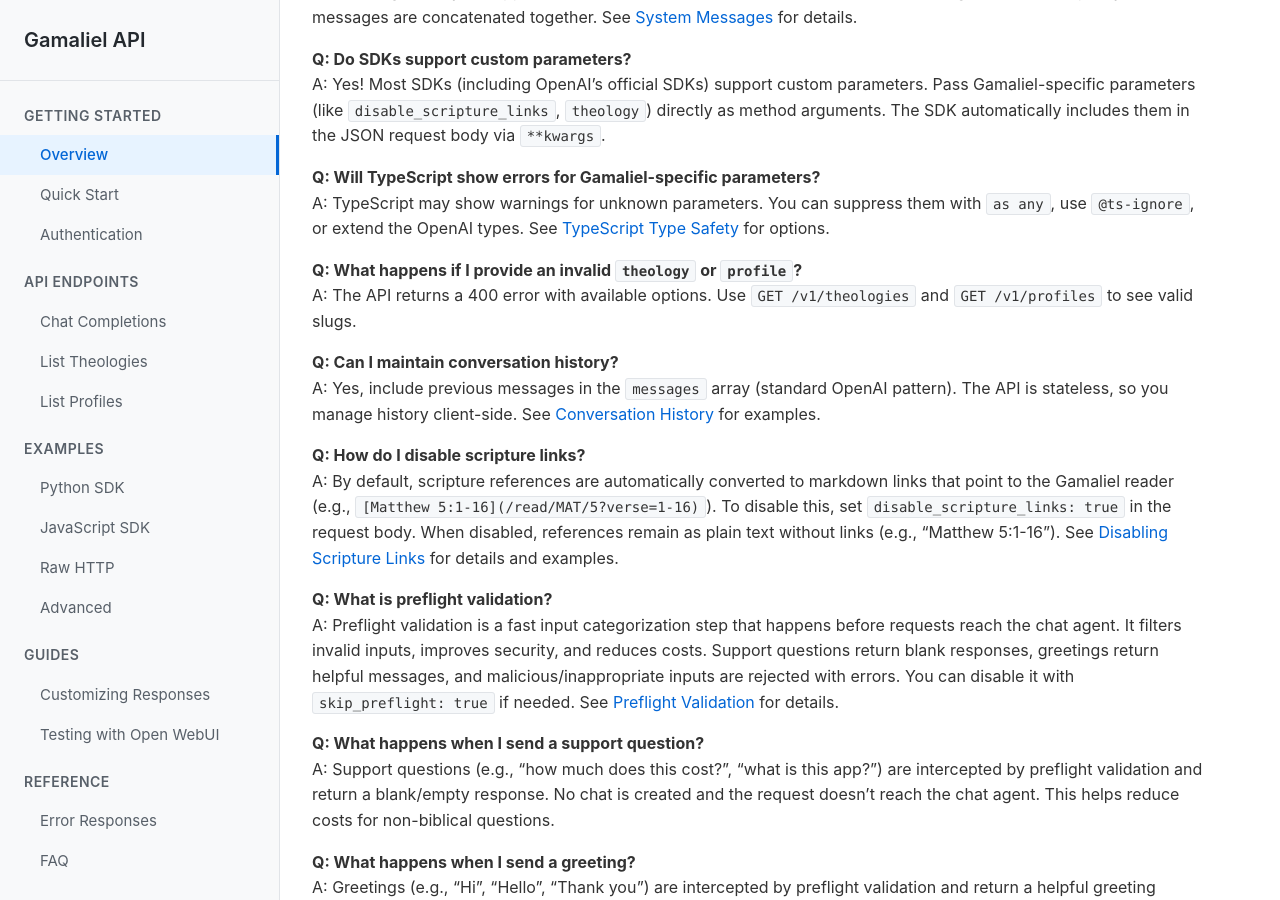
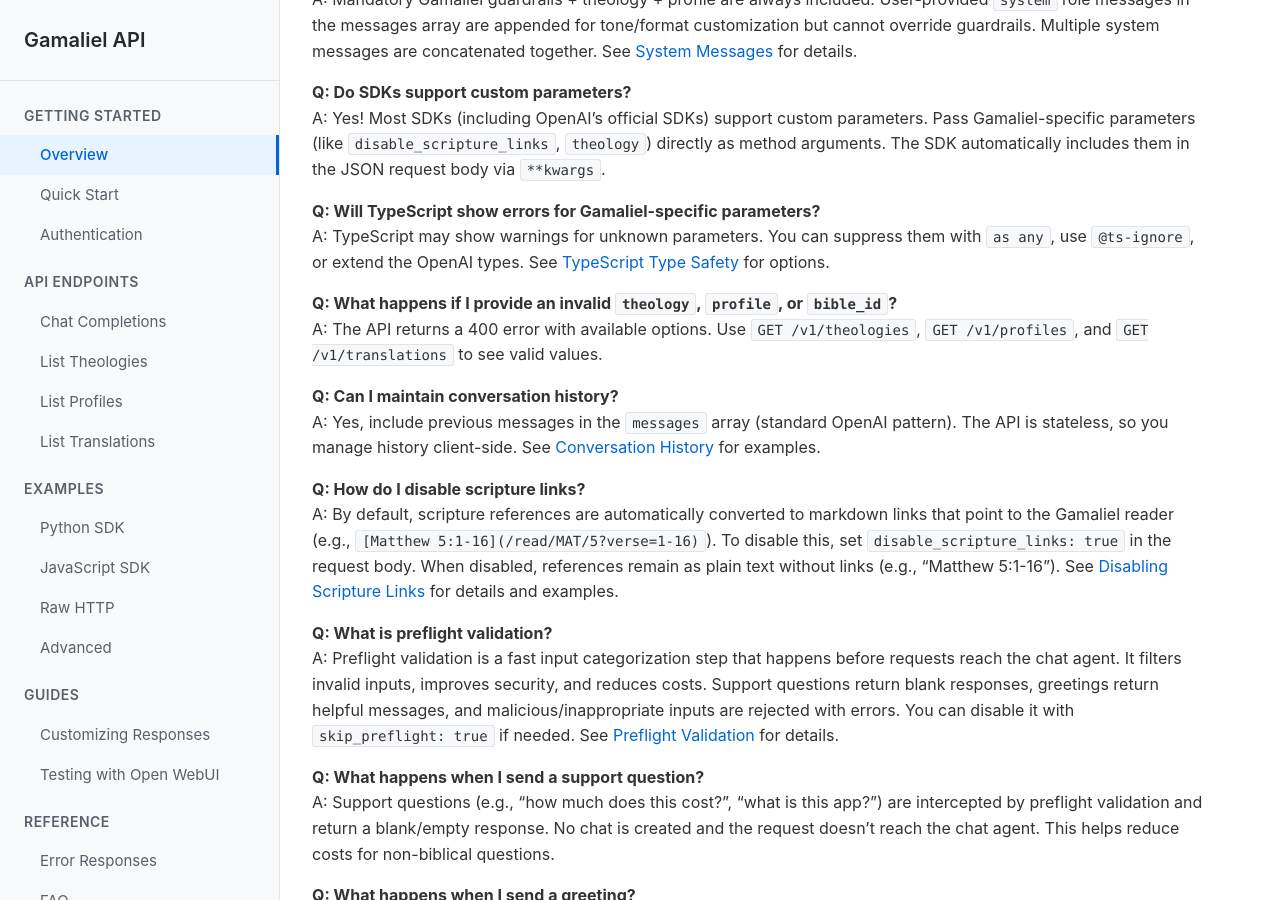
Before and after one commit to gamaliel-ai/gamaliel-api, a Jekyll site: the page built from docs/index.md, in a window 1280 px wide and 900 px high, scrolled down 4315 px. Built offline with Jekyll 4.4.1, drawn with Linux system fonts in a browser that asks for light colours; some of the changed text lies outside the part shown.

Commit message:
docs: add GET /v1/translations to the public API reference
Co-authored-by: Cursor <cursoragent@cursor.com>

```diff
--- a/_config.yml
+++ b/_config.yml
@@ -28,6 +28,8 @@ navigation:
         url: /docs/endpoints/theologies/
       - title: List Profiles
         url: /docs/endpoints/profiles/
+      - title: List Translations
+        url: /docs/endpoints/translations/
   - title: Examples
     children:
       - title: Python SDK
--- a/docs/index.md
+++ b/docs/index.md
@@ -78,6 +78,7 @@ print(response.choices[0].message.content)
 - [Scripture Search](endpoints/scripture-search.md) - Semantic Bible search (`GET /v1/scripture/search`, `POST /v1/scripture/search`)
 - [List Theologies](endpoints/theologies.md) - Get available theology options (`GET /v1/theologies`)
 - [List Profiles](endpoints/profiles.md) - Get available profile options (`GET /v1/profiles`)
+- [List Translations](endpoints/translations.md) - Get available Bible translations (`GET /v1/translations`)
 
 ### Examples
 
@@ -147,8 +148,8 @@ A: Yes! Most SDKs (including OpenAI's official SDKs) support custom parameters.
 **Q: Will TypeScript show errors for Gamaliel-specific parameters?**
 A: TypeScript may show warnings for unknown parameters. You can suppress them with `as any`, use `@ts-ignore`, or extend the OpenAI types. See [TypeScript Type Safety](examples/javascript-sdk.md#typescript-type-safety) for options.
 
-**Q: What happens if I provide an invalid `theology` or `profile`?**
-A: The API returns a 400 error with available options. Use `GET /v1/theologies` and `GET /v1/profiles` to see valid slugs.
+**Q: What happens if I provide an invalid `theology`, `profile`, or `bible_id`?**
+A: The API returns a 400 error with available options. Use `GET /v1/theologies`, `GET /v1/profiles`, and `GET /v1/translations` to see valid values.
 
 **Q: Can I maintain conversation history?**
 A: Yes, include previous messages in the `messages` array (standard OpenAI pattern). The API is stateless, so you manage history client-side. See [Conversation History](examples/advanced.md#conversation-history) for examples.
--- a/llms.txt
+++ b/llms.txt
@@ -35,7 +35,7 @@ POST /v1/chat/completions
 - `book_id` (string, optional): Scripture context - book ID (e.g., "MAT", "GEN", "1CO")
 - `chapter` (integer, optional): Scripture context - chapter number
 - `verses` (array of integers, optional): Scripture context - specific verse numbers
-- `bible_id` (string, optional): Bible translation ID. Defaults to "eng-web"
+- `bible_id` (string, optional): Bible translation ID. Defaults to "eng-web". Use GET /v1/translations for options.
 - `max_words` (integer, optional): Maximum response length in words. Defaults to 300
 - `messages` array supports `system` role: Custom tone/format/audience instructions via standard system messages (appended to mandatory guardrails). Multiple system messages are concatenated. Examples: Discord bot for youth group, Christian counseling app, atheist/skeptical audience, children, new believers, minimal citations, academic context. See docs/guides/customizing-responses.md for detailed use case examples.
 - `disable_scripture_links` (boolean, optional): Disable scripture link conversion. Defaults to false. When false (default), references are converted to markdown links pointing to Gamaliel reader. When true, references remain as plain text without links.
@@ -48,7 +48,7 @@ Semantic search for Bible chapters by meaning. No authentication required.
 
 ### Parameters
 - `q` / `query` (string, required): Search query. Use `q` for GET, `query` in POST body.
-- `bible_id` (string, optional): Bible translation for returned text. Defaults to "eng-web"
+- `bible_id` (string, optional): Bible translation for returned text. Defaults to "eng-web". Use GET /v1/translations for options.
 - `limit` (integer, optional): Number of results, 1–20. Defaults to 5
 - `testament` (string, optional): Filter by testament — "Old Testament" or "New Testament"
 - `book` (string, optional): Filter to a specific book by name or ID (e.g. "John", "GEN", "Psalms")
@@ -65,6 +65,7 @@ POST /v1/scripture/search
 ## Other Endpoints
 - GET /v1/theologies - List available theology slugs for use in `theology` param
 - GET /v1/profiles - List available profile slugs for use in `profile` param
+- GET /v1/translations - List available Bible translations for use in `bible_id` param
 - GET /v1/models - List supported chat models (OpenAI and `anthropic/...` rows when keys are configured)
 
 ## Quick Example (OpenAI key)
```
Also changed, not shown: docs/endpoints/chat-completions.md (+1 -1 lines), docs/endpoints/scripture-search.md (+1 -1 lines), docs/endpoints/translations.md (added, +65 -0 lines), docs/errors.md (+2 -0 lines).
